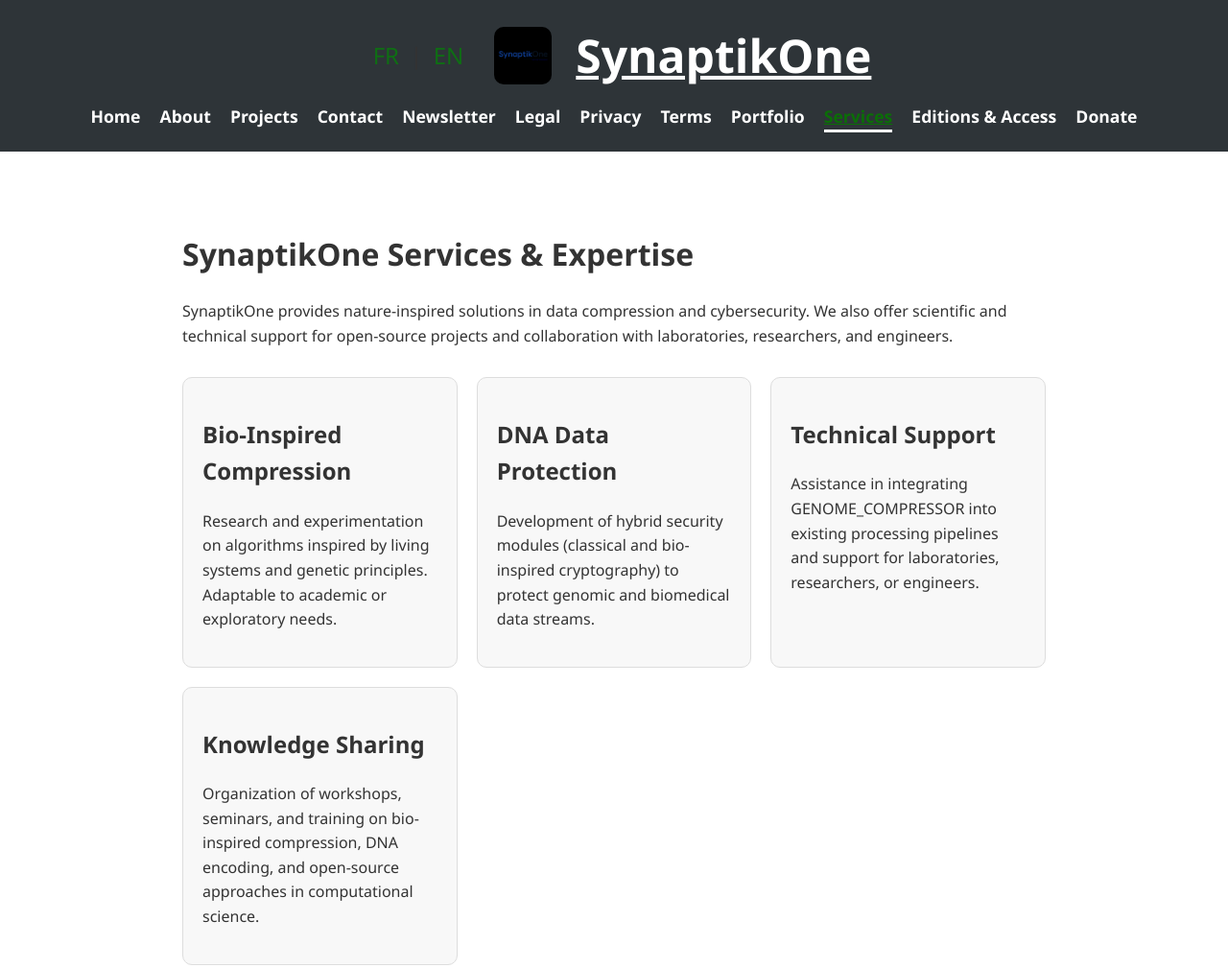
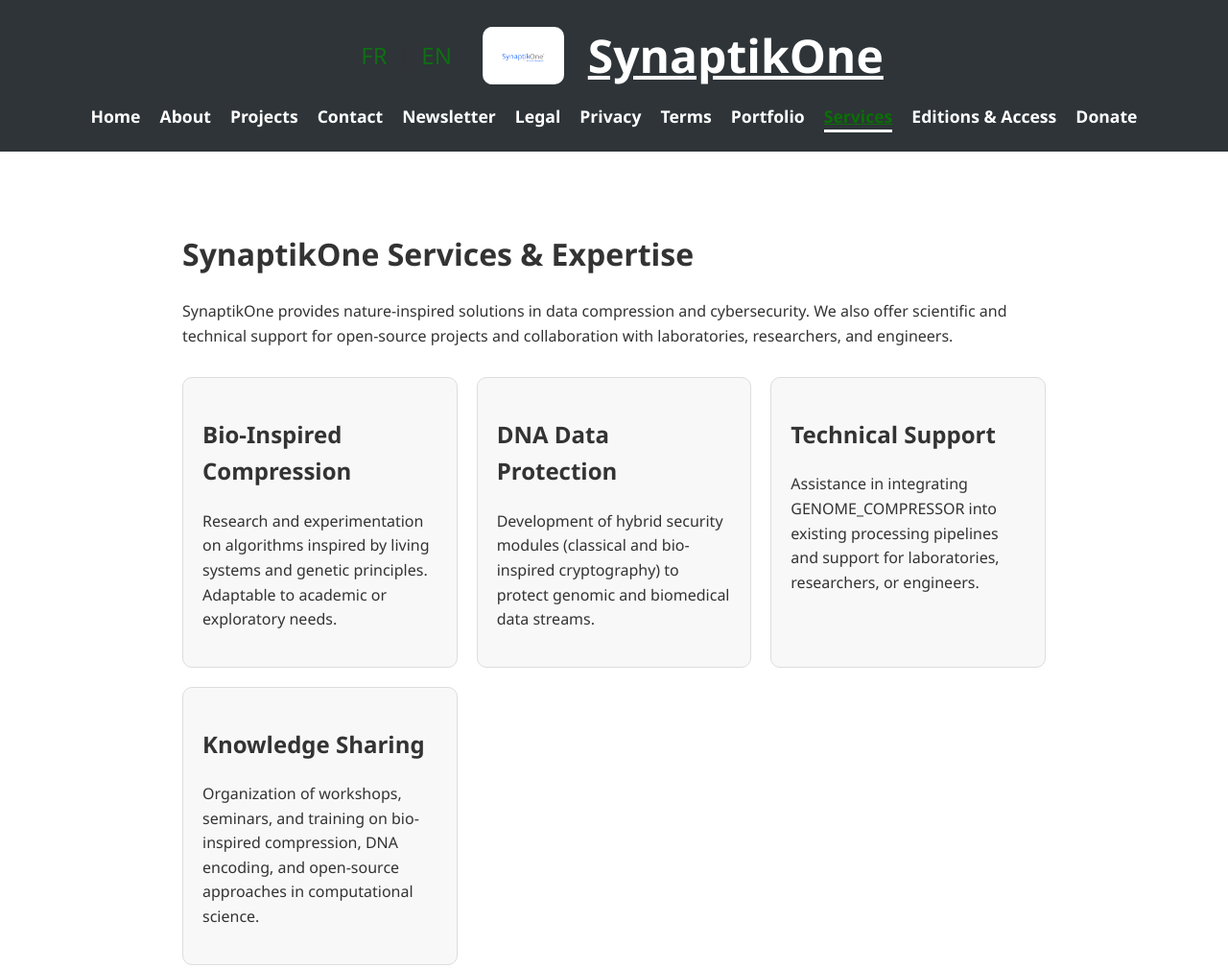
Before and after one commit to SynaptikOne/site-web-static, a plain HTML site: page skillborn-site/en/service_en.html in a window 1280 px wide. Shown: the top 1009 px of the page at 96% size. Drawn offline with Linux system fonts and the light colour scheme.

Commit message:
Update service_en.html

```diff
--- a/skillborn-site/en/service_en.html
+++ b/skillborn-site/en/service_en.html
@@ -28,7 +28,7 @@
     <div class="language-switch">
       <a href="../fr/service.html">FR</a> | <a href="../en/service_en.html">EN</a>
     </div>
-    <img src="../img/SynaptikOne.png" alt="SynaptikOne Logo - Open Source and Bio-Inspired Innovation Lab" class="logo">
+    <img src="../img/Sary.png" alt="SynaptikOne Logo - Open Source and Bio-Inspired Innovation Lab" class="logo">
     <h1 class="title">SynaptikOne</h1>
   </div>
 
```
